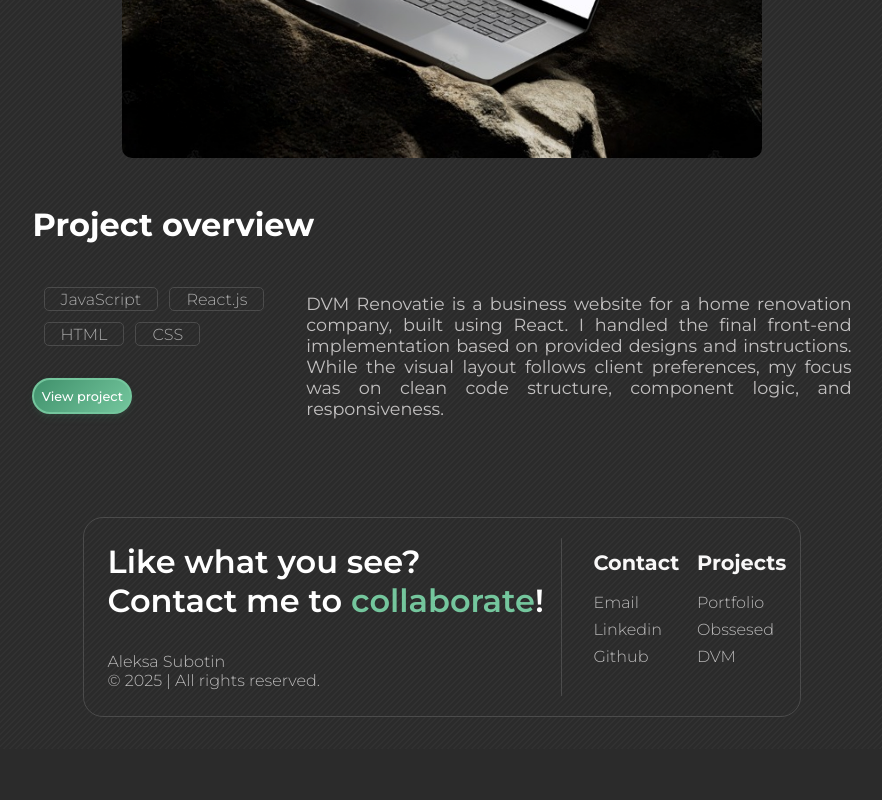
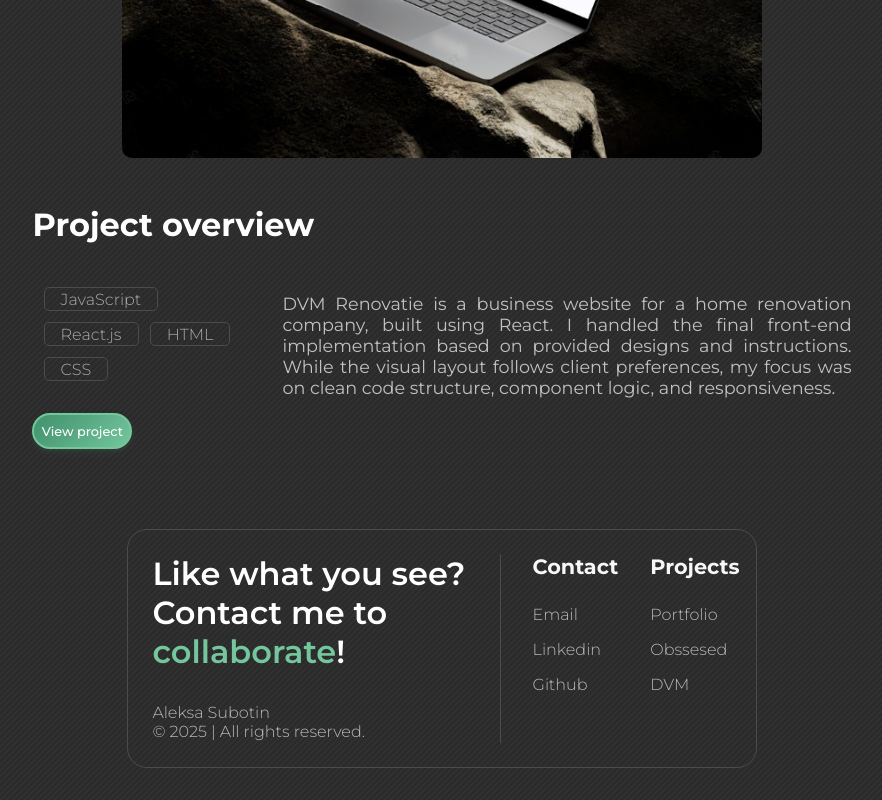
Before and after one commit to aleksa13122/aleksa-s-portfolio, a React (Vite) app: page /dvm in a window 1280 px wide. Shown: the part 507-1307 px from the top of the page, without its empty margins (198-1080 px from the left). Before the commit the page ends 1256 px from the top, so only its background shows below. Built offline with nearby package versions, Linux system fonts and the light colour scheme.

Commit message:
projects page size fix

```diff
--- a/src/components/Contact/Contact.css
+++ b/src/components/Contact/Contact.css
@@ -1,5 +1,5 @@
 .contacts-wrapper {
-  width: 80%;
+  width: 70%;
   display: flex;
   justify-content: center;
   /* background-color: aqua; */
@@ -9,6 +9,7 @@
   display: grid;
   grid-template-columns: 2fr 1fr;
   width: 70%;
+  /* overflow: hidden; */
   margin-bottom: 2rem;
   border-radius: 20px;
   border: 1px solid rgb(75, 75, 75);
@@ -49,13 +50,18 @@
 .contacts-item2 {
   display: grid;
   grid-template-columns: 1fr 1fr;
-  padding-left: 2rem;
-  padding-top: 1rem;
+  padding-left: 1rem;
+  padding-top: 0.5rem;
+  /* padding-bottom: 2rem; */
+  /* background-color: beige; */
 }
 .contacts-item2-items {
+  /* background-color: blueviolet; */
+  padding-left: 1rem;
+  padding-right: 1rem;
   display: flex;
   flex-direction: column;
-  gap: 8px;
+  row-gap: 1rem;
   font-weight: 350;
   color: rgb(187, 186, 186);
   font-size: 1rem;
@@ -91,3 +97,5 @@
 .email-copy:hover {
   cursor: pointer;
 }
+.item1 {
+}
--- a/src/components/Contact/Contact.jsx
+++ b/src/components/Contact/Contact.jsx
@@ -30,7 +30,7 @@ const Contact = forwardRef((props, ref) => {
           </p>
         </div>
         <div className="contacts-item2">
-          <div className="contacts-item2-items">
+          <div className="contacts-item2-items item1">
             <h5>Contact</h5>
             <a onClick={Popup} className="email-copy">
               Email
@@ -39,7 +39,7 @@ const Contact = forwardRef((props, ref) => {
             <a href="https://github.com/aleksa13122">Github</a>
             {showPopup && <div className="popup">Copied Email!</div>}
           </div>
-          <div className="contacts-item2-items">
+          <div className="contacts-item2-items ">
             <h5>Projects</h5>
             <a className="portfolio-anchor" href="/portfolio">
               Portfolio
--- a/src/components/Routes/CombinedProjects.css
+++ b/src/components/Routes/CombinedProjects.css
@@ -28,13 +28,17 @@ h3 {
   display: flex;
   flex-direction: column;
   gap: 2rem;
-  width: 150%;
+  width: 130%;
+  /* background-color: beige; */
 }
 .project-overview-container {
   display: flex;
   flex-direction: row;
   margin-bottom: 2rem;
   width: 80%;
+  /* gap: 2rem; */
+  /* background-color: aqua; */
+  /* height: 90 */
   align-self: center;
   /* background-color: cadetblue; */
 }
@@ -92,6 +96,8 @@ h3 {
   font-size: 1.1rem;
   color: rgb(194, 192, 192);
   text-align: justify;
+  /* width: 80%; */
+  /* text-align: flex-start; */
 }
 .project-nav {
   display: flex;
```
